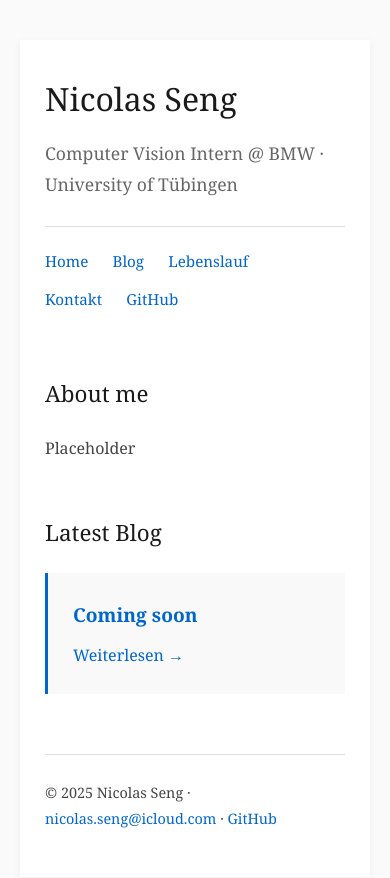
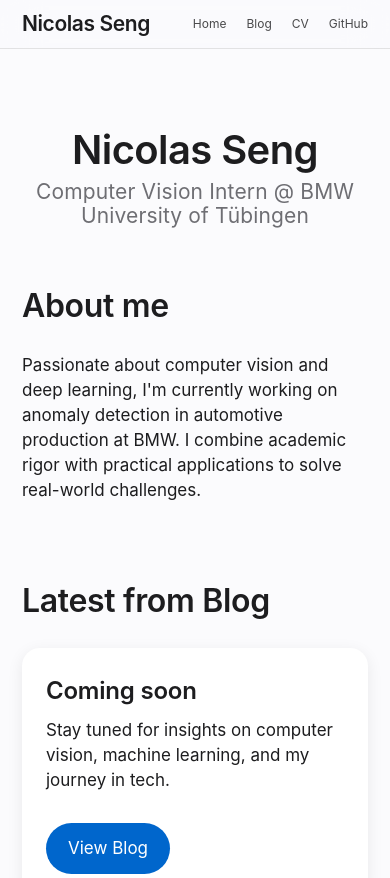
Before and after one commit to nicolasseng/nicolasseng.github.io, a plain HTML site: page index.html in a window 390 px wide. Shown: the top 878 px of the page. Drawn offline with Linux system fonts and the light colour scheme.

Commit message:
Apple style

```diff
--- a/index.html
+++ b/index.html
@@ -1,5 +1,5 @@
 <!DOCTYPE html>
-<html lang="de">
+<html lang="en">
 
 <head>
     <meta charset="UTF-8">
@@ -13,244 +13,333 @@
         }
 
         body {
-            font-family: Georgia, 'Times New Roman', serif;
-            line-height: 1.8;
-            color: #333;
-            background: #fafafa;
-            padding: 40px 20px;
+            font-family: -apple-system, BlinkMacSystemFont, 'SF Pro Display', 'Segoe UI', Roboto, Oxygen, Ubuntu, sans-serif;
+            line-height: 1.6;
+            color: #1d1d1f;
+            background: #fbfbfd;
+            -webkit-font-smoothing: antialiased;
+            -moz-osx-font-smoothing: grayscale;
+        }
+
+        nav {
+            position: sticky;
+            top: 0;
+            background: rgba(251, 251, 253, 0.8);
+            backdrop-filter: saturate(180%) blur(20px);
+            border-bottom: 1px solid rgba(0, 0, 0, 0.1);
+            z-index: 1000;
+            padding: 0 22px;
+        }
+
+        .nav-container {
+            max-width: 980px;
+            margin: 0 auto;
+            display: flex;
+            justify-content: space-between;
+            align-items: center;
+            height: 48px;
+        }
+
+        .nav-name {
+            font-size: 21px;
+            font-weight: 600;
+            color: #1d1d1f;
+            letter-spacing: -0.02em;
+        }
+
+        .nav-links {
+            display: flex;
+            gap: 32px;
+        }
+
+        .nav-links a {
+            color: #1d1d1f;
+            text-decoration: none;
+            font-size: 14px;
+            font-weight: 400;
+            opacity: 0.8;
+            transition: opacity 0.3s ease;
+            cursor: pointer;
+        }
+
+        .nav-links a:hover {
+            opacity: 1;
+        }
+
+        .hero {
+            max-width: 980px;
+            margin: 80px auto 60px;
+            padding: 0 22px;
+            text-align: center;
+        }
+
+        .hero h1 {
+            font-size: 56px;
+            font-weight: 600;
+            letter-spacing: -0.015em;
+            line-height: 1.07;
+            margin-bottom: 8px;
+            color: #1d1d1f;
+        }
+
+        .hero .subtitle {
+            font-size: 28px;
+            font-weight: 400;
+            color: #6e6e73;
+            line-height: 1.14;
+            letter-spacing: 0.007em;
+            margin-bottom: 20px;
         }
 
         .container {
-            max-width: 750px;
+            max-width: 980px;
             margin: 0 auto;
-            background: white;
-            padding: 50px 60px;
-            box-shadow: 0 2px 8px rgba(0, 0, 0, 0.05);
-        }
-
-        header {
-            margin-bottom: 50px;
-        }
-
-        h1 {
-            font-size: 2.5em;
-            font-weight: 400;
-            color: #1a1a1a;
-            margin-bottom: 10px;
-        }
-
-        .tagline {
-            font-size: 1.1em;
-            color: #666;
-            margin-bottom: 25px;
-        }
-
-        nav {
-            margin-top: 20px;
-            padding-top: 20px;
-            border-top: 1px solid #e0e0e0;
-        }
-
-        nav a {
-            color: #0066cc;
-            text-decoration: none;
-            margin-right: 20px;
-            font-size: 0.95em;
-            cursor: pointer;
-        }
-
-        nav a:hover {
-            text-decoration: underline;
+            padding: 0 22px 100px;
         }
 
         section {
-            margin-bottom: 50px;
+            margin-bottom: 80px;
         }
 
         h2 {
-            font-size: 1.6em;
-            font-weight: 400;
-            color: #1a1a1a;
-            margin-bottom: 20px;
-            margin-top: 40px;
+            font-size: 40px;
+            font-weight: 600;
+            letter-spacing: -0.01em;
+            line-height: 1.1;
+            margin-bottom: 30px;
+            color: #1d1d1f;
         }
 
         h3 {
-            font-size: 1.2em;
+            font-size: 24px;
             font-weight: 600;
-            color: #1a1a1a;
-            margin-top: 25px;
+            letter-spacing: -0.009em;
             margin-bottom: 8px;
+            color: #1d1d1f;
         }
 
         p {
-            margin-bottom: 15px;
-            color: #444;
-            font-size: 1em;
+            font-size: 17px;
+            line-height: 1.47;
+            font-weight: 400;
+            color: #1d1d1f;
+            margin-bottom: 20px;
         }
 
         a {
             color: #0066cc;
             text-decoration: none;
+            transition: color 0.3s ease;
         }
 
         a:hover {
-            text-decoration: underline;
+            color: #0077ed;
         }
 
-        .blog-preview {
-            background: #f9f9f9;
-            padding: 25px;
-            margin: 20px 0;
-            border-left: 3px solid #0066cc;
+        .card {
+            background: white;
+            border-radius: 18px;
+            padding: 40px;
+            margin-bottom: 20px;
+            box-shadow: 0 4px 16px rgba(0, 0, 0, 0.08);
+            transition: transform 0.3s ease, box-shadow 0.3s ease;
         }
 
-        .blog-preview h3 {
-            margin-top: 0;
+        .card:hover {
+            transform: translateY(-4px);
+            box-shadow: 0 8px 24px rgba(0, 0, 0, 0.12);
         }
 
         .blog-date {
-            color: #888;
-            font-size: 0.9em;
-            font-style: italic;
-            margin-bottom: 10px;
-        }
-
-        .blog-list {
-            list-style: none;
-            padding: 0;
-        }
-
-        .blog-list li {
-            margin-bottom: 25px;
-            padding-bottom: 20px;
-            border-bottom: 1px solid #e0e0e0;
-        }
-
-        .blog-list li:last-child {
-            border-bottom: none;
+            font-size: 14px;
+            color: #6e6e73;
+            margin-bottom: 12px;
+            font-weight: 500;
         }
 
         .cv-entry {
-            margin-bottom: 30px;
-        }
-
-        .cv-entry h3 {
-            margin-bottom: 5px;
+            background: white;
+            border-radius: 18px;
+            padding: 32px;
+            margin-bottom: 16px;
+            box-shadow: 0 2px 12px rgba(0, 0, 0, 0.06);
         }
 
         .cv-period {
-            color: #666;
-            font-size: 0.95em;
-            margin-bottom: 8px;
+            font-size: 15px;
+            color: #6e6e73;
+            margin-bottom: 12px;
+            font-weight: 500;
         }
 
         .cv-description {
-            color: #555;
-            font-size: 0.95em;
+            font-size: 17px;
+            color: #1d1d1f;
+            line-height: 1.47;
         }
 
         footer {
-            margin-top: 60px;
-            padding-top: 25px;
-            border-top: 1px solid #e0e0e0;
-            font-size: 0.9em;
-            color: #888;
+            max-width: 980px;
+            margin: 0 auto;
+            padding: 40px 22px;
+            border-top: 1px solid rgba(0, 0, 0, 0.1);
+            font-size: 14px;
+            color: #6e6e73;
+            text-align: center;
         }
 
         .page {
             display: none;
+            animation: fadeIn 0.4s ease;
         }
 
         .page.active {
             display: block;
         }
 
-        @media (max-width: 768px) {
-            .container {
-                padding: 30px 25px;
+        @keyframes fadeIn {
+            from {
+                opacity: 0;
+                transform: translateY(10px);
             }
 
-            h1 {
-                font-size: 2em;
+            to {
+                opacity: 1;
+                transform: translateY(0);
+            }
+        }
+
+        .cta-button {
+            display: inline-block;
+            padding: 12px 22px;
+            background: #0066cc;
+            color: white;
+            border-radius: 980px;
+            font-size: 17px;
+            font-weight: 400;
+            text-decoration: none;
+            transition: background 0.3s ease;
+            margin-top: 10px;
+        }
+
+        .cta-button:hover {
+            background: #0077ed;
+        }
+
+        @media (max-width: 768px) {
+            .hero h1 {
+                font-size: 40px;
+            }
+
+            .hero .subtitle {
+                font-size: 21px;
             }
 
             h2 {
-                font-size: 1.4em;
+                font-size: 32px;
             }
 
-            nav a {
-                display: inline-block;
-                margin-bottom: 10px;
+            .nav-links {
+                gap: 20px;
+            }
+
+            .nav-links a {
+                font-size: 12px;
+            }
+
+            .card,
+            .cv-entry {
+                padding: 24px;
             }
         }
     </style>
 </head>
 
 <body>
-    <div class="container">
-        <header>
-            <h1>Nicolas Seng</h1>
-            <p class="tagline">Computer Vision Intern @ BMW · University of Tübingen</p>
     <nav>
+        <div class="nav-container">
+            <div class="nav-name">Nicolas Seng</div>
+            <div class="nav-links">
                 <a onclick="showPage('home')">Home</a>
                 <a onclick="showPage('blog')">Blog</a>
-                <a onclick="showPage('cv')">Lebenslauf</a>
-                <a href="nicolas.seng@icloud.com">Kontakt</a>
+                <a onclick="showPage('cv')">CV</a>
                 <a href="https://github.com/nicolasseng" target="_blank">GitHub</a>
+            </div>
+        </div>
     </nav>
-        </header>
 
     <div id="home" class="page active">
+        <div class="hero">
+            <h1>Nicolas Seng</h1>
+            <p class="subtitle">Computer Vision Intern @ BMW<br>University of Tübingen</p>
+        </div>
+
+        <div class="container">
             <section>
                 <h2>About me</h2>
                 <p>
-                    Placeholder
+                    Passionate about computer vision and deep learning, I'm currently working on anomaly detection in
+                    automotive production at BMW. I combine academic rigor with practical applications to solve
+                    real-world challenges.
                 </p>
             </section>
 
             <section>
-                <h2>Latest Blog</h2>
-                <div class="blog-preview">
-                    <h3><a onclick="showPage('blog')">Coming soon</a></h3>
-                    <a onclick="showPage('blog')">Weiterlesen →</a>
+                <h2>Latest from Blog</h2>
+                <div class="card">
+                    <h3>Coming soon</h3>
+                    <p>Stay tuned for insights on computer vision, machine learning, and my journey in tech.</p>
+                    <a class="cta-button" onclick="showPage('blog')">View Blog</a>
                 </div>
             </section>
         </div>
+    </div>
 
     <div id="blog" class="page">
+        <div class="hero">
+            <h1>Blog</h1>
+            <p class="subtitle">Thoughts on computer vision and machine learning</p>
+        </div>
+
+        <div class="container">
             <section>
-                <h2>Blog</h2>
-                <p>Placeholder</p>
-
-                <ul class="blog-list">
-
-                </ul>
+                <div class="card">
+                    <p class="blog-date">Coming soon</p>
+                    <h3>First post arriving soon</h3>
+                    <p>I'm working on some exciting content about computer vision and deep learning. Check back soon!
+                    </p>
+                </div>
             </section>
+        </div>
     </div>
 
     <div id="cv" class="page">
+        <div class="hero">
+            <h1>Experience</h1>
+            <p class="subtitle">My professional journey</p>
+        </div>
+
+        <div class="container">
             <section>
-                <h2>CV</h2>
-
                 <div class="cv-entry">
                     <h3>Computer Vision Intern</h3>
-                    <p class="cv-period">08/2025 – today</p>
+                    <p class="cv-period">August 2025 – Present</p>
                     <p class="cv-description">
                         BMW AG, Munich<br>
-                        Detecting anomalies in production of v8 and v12 engines using unsupervised deep learning
+                        Detecting anomalies in production of V8 and V12 engines using unsupervised deep learning
                         approaches.
                     </p>
                 </div>
 
                 <div class="cv-entry">
                     <h3>Student Research Assistant</h3>
-                    <p class="cv-period">04/2024 – 10/2024</p>
+                    <p class="cv-period">April 2024 – October 2024</p>
                     <p class="cv-description">
                         Fraunhofer IPA, Stuttgart<br>
                         Computer Vision
                     </p>
                 </div>
+
                 <div class="cv-entry">
                     <h3>Bachelor of Science in Computer Science</h3>
                     <p class="cv-period">2021 – 2025</p>
@@ -261,12 +350,12 @@
                 </div>
             </section>
         </div>
+    </div>
 
     <footer>
-            <p>© 2025 Nicolas Seng · <a href="mailto:nicolas.seng@icoud.com">nicolas.seng@icloud.com</a> · <a
+        <p>© 2025 Nicolas Seng · <a href="mailto:nicolas.seng@icloud.com">nicolas.seng@icloud.com</a> · <a
                 href="https://github.com/nicolasseng">GitHub</a></p>
     </footer>
-    </div>
 
     <script>
         function showPage(pageId) {
@@ -275,7 +364,7 @@
                 page.classList.remove('active');
             });
             document.getElementById(pageId).classList.add('active');
-            window.scrollTo(0, 0);
+            window.scrollTo({ top: 0, behavior: 'smooth' });
         }
     </script>
 </body>
```
Lines whose indentation alone changed are shown as unchanged.
